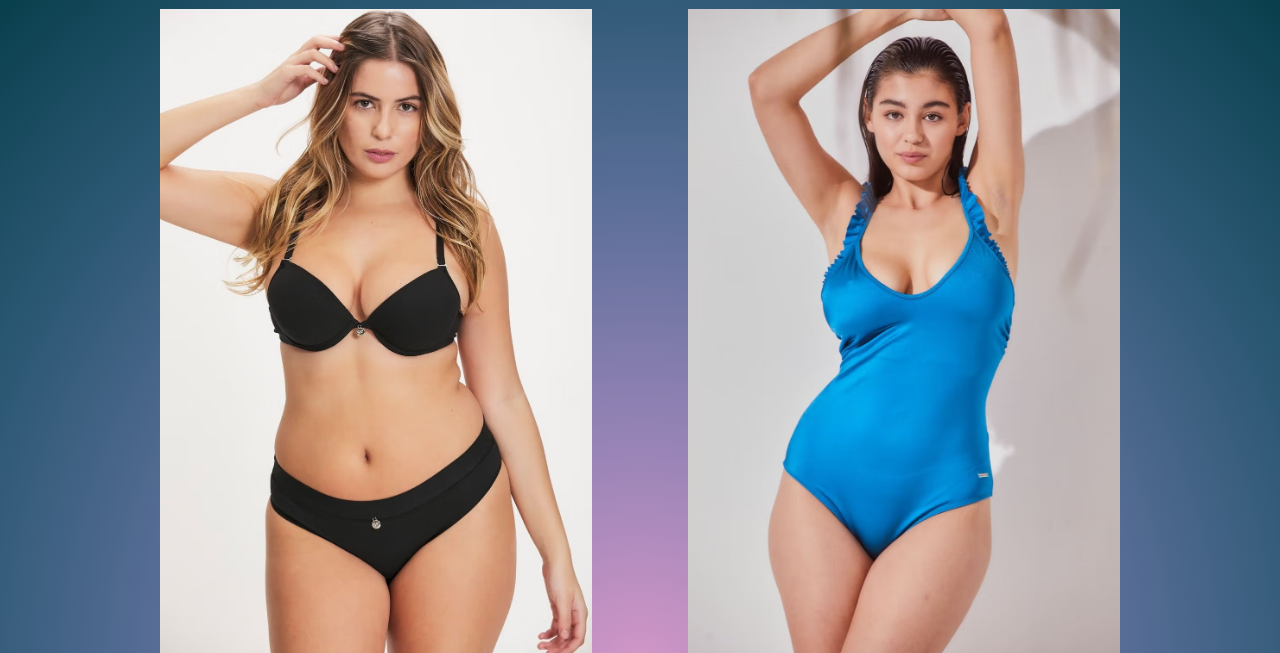
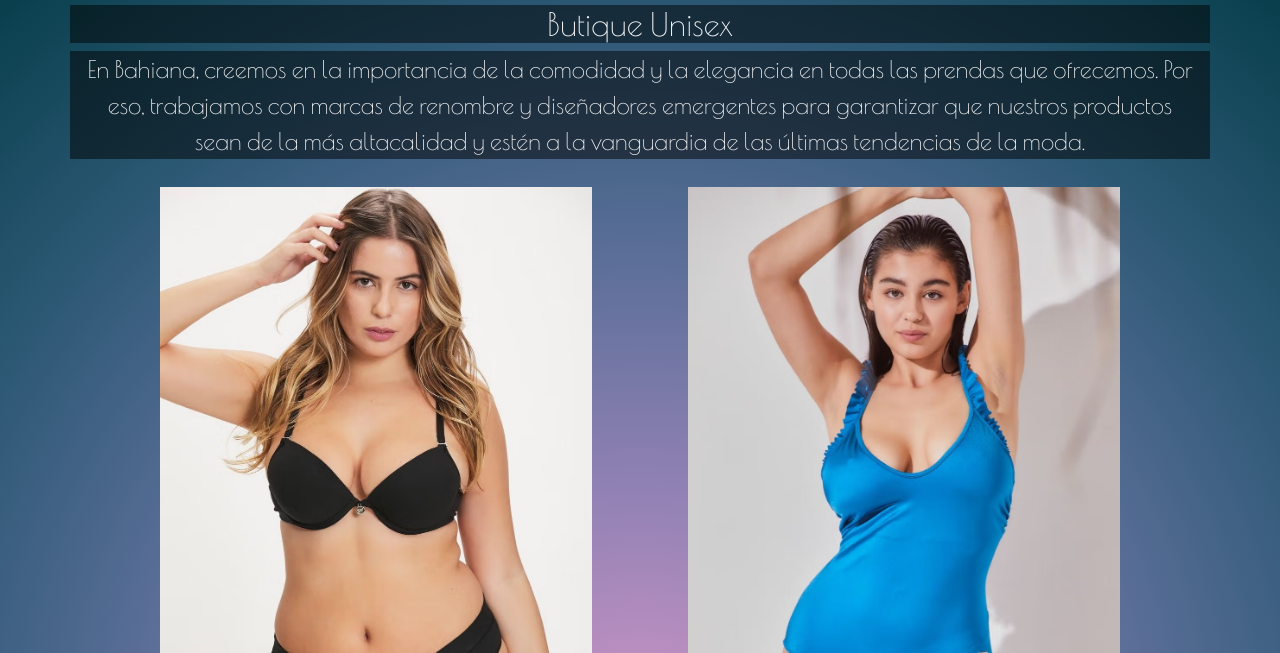
Before and after one commit to CiroGil/Bahiana.lz.Lenceria_GilCiro, a website: page index.html in a window 1280 px wide. Shown: the part 147-800 px from the top of the page. Drawn offline with nearby package versions, Linux system fonts and the light colour scheme.

Commit message:
Se agrego texto incial en el main del index

```diff
--- a/index.html
+++ b/index.html
@@ -98,6 +98,14 @@
    <main class="contenido_pagina_principal">
         <div class="container">
             <div class="row justify-content-center">
+                <h2 class="col-12 mt-2 text-center titulo_pages">Butique Unisex</h2>
+
+                <p class="col-12 text-center parrafo_pages">
+                En Bahiana, creemos en la importancia de la comodidad y la elegancia en todas las prendas que ofrecemos. Por eso, trabajamos con marcas de renombre y diseñadores emergentes para garantizar que nuestros productos sean de la más altacalidad y estén a la vanguardia de las últimas tendencias de la moda.
+                </p>
+
+                <p class="col-12 text-center parrafo_movil">En Bahiana, creemos en la importancia de la comodidad y la elegancia en todas las prendas que ofrecemos.</p>
+
                 <div class="col-12 col-sm-12 col-md-12 col-lg-6 col-xl-6 m-2 position-relative text-center contenedor_galeria_img">
                     <a class="text-decoration-none" href="./pages/lenceria.html"><img class="p-1 img_galeria" src="./asesst/img/Galeria_Lenceria_Index_1.jpg" alt="mujer con lenceria negra">
                     <div class="div_parrafo_img"><p class="parrafo_img">Lenceria</p></div></a>
```
